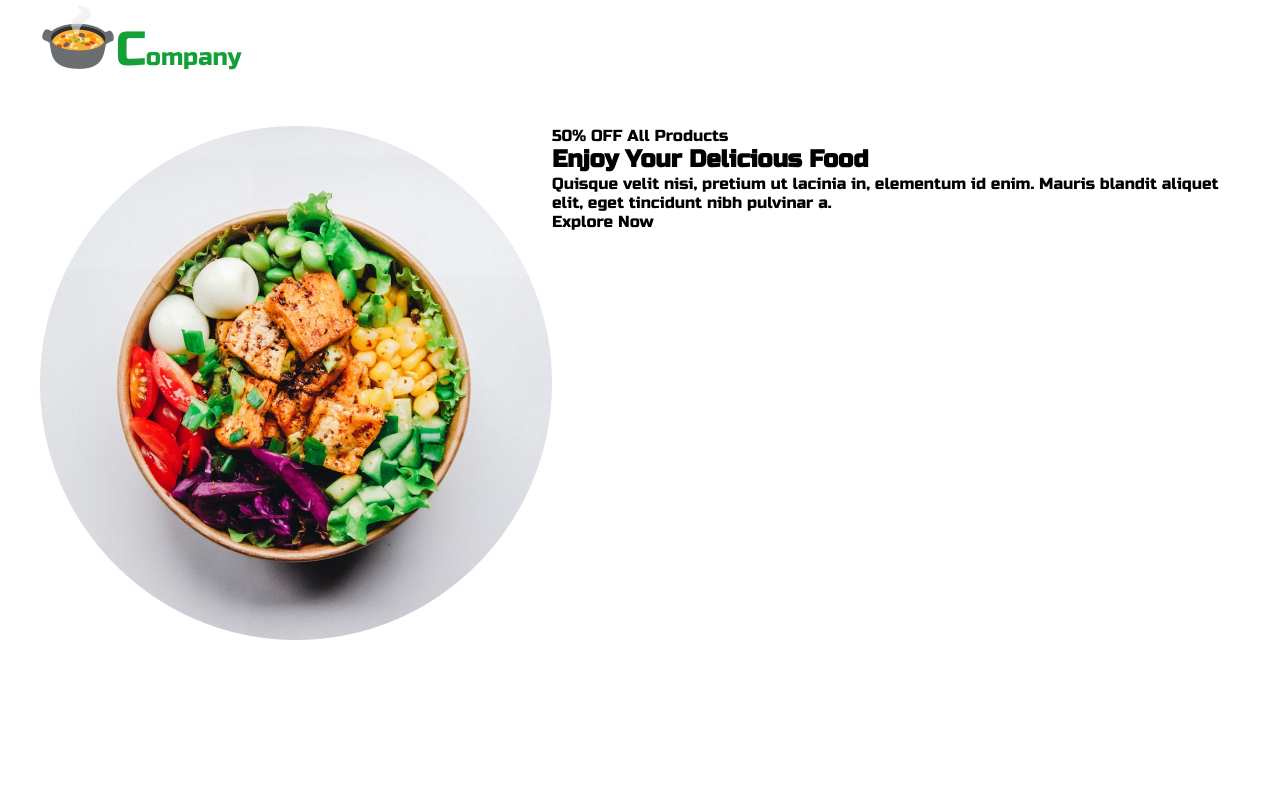
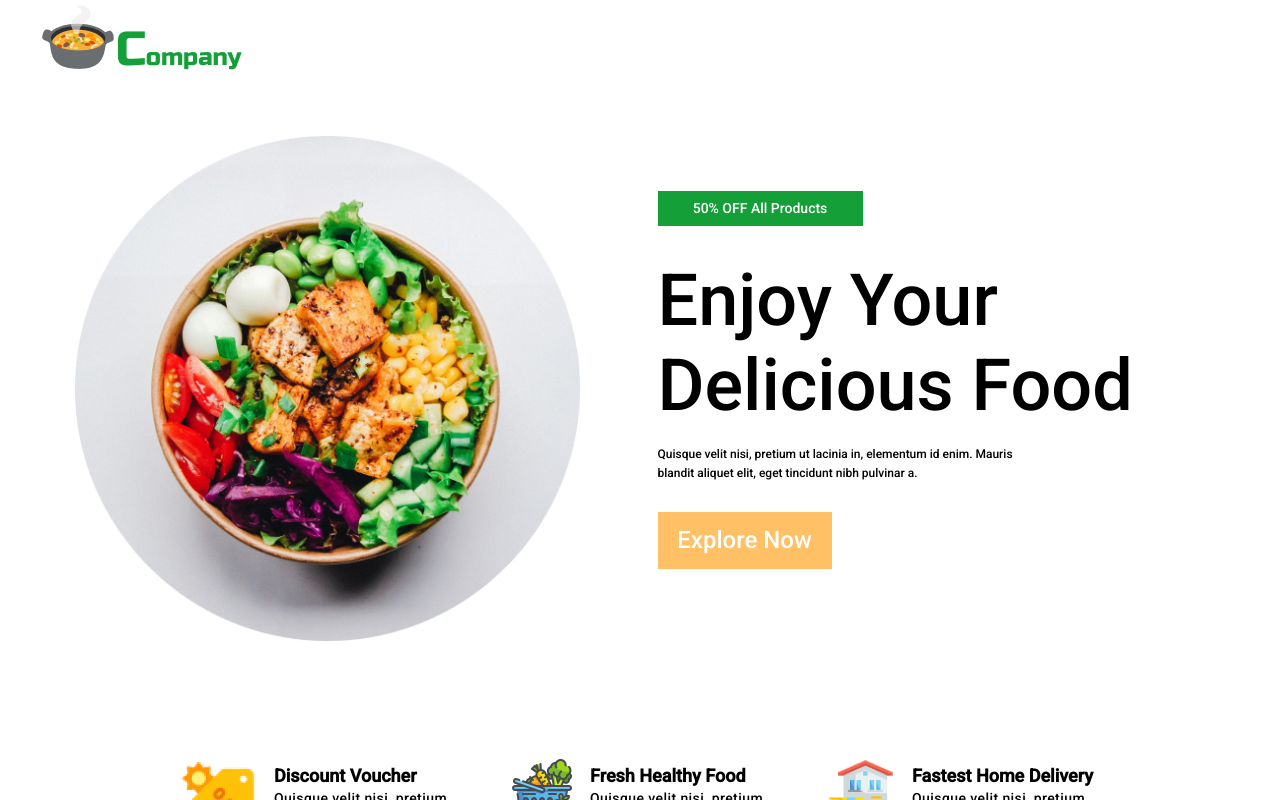
Before and after one commit to ashekhawat6198/Restaurant-website, a plain HTML site: page index.html in a window 1280 px wide. Drawn offline with Linux system fonts and the light colour scheme.

Commit message:
services section added

```diff
--- a/index.html
+++ b/index.html
@@ -23,7 +23,7 @@
                 <div class="hero-section-left">
                     <img src="images and logos/hero-section-image.jpg" alt=""class="herosection-left-img">
                 </div>
-                <div class="herosection-right">
+                <div class="hero-section-right">
                     <p class="herosection-right-para">50% OFF All Products</p>
                     <h2 class="herosection-right-heading">Enjoy Your Delicious Food</h2>
                     <p class="herosection-subheading">
@@ -34,6 +34,31 @@
                 </div>
             </div>
 
+            <div class="facilities">
+                <div class="discountvouch commonfacility">
+                  <div class="facility-image-1 facility-image"><img src="images and logos/discount-vouch.jpg" alt=""></div>
+                  <div class="facility-content">
+                    <div class="discount-heading facility-head">Discount Voucher</div>
+                    <p>Quisque velit nisi, pretium ut lacinia in df fasf</p>
+                  </div>
+
+                </div>
+                <div class="aboutfood commonfacility">
+                   <div class="facility-image-2 facility-image"><img src="images and logos/food-basket.jpg" alt=""></div>
+                   <div class="facility-content">
+                    <div class="food-quality-heading facility-head">Fresh Healthy Food</div>
+                    <p>Quisque velit nisi, pretium ut lacinia in df fasf</p>
+                  </div>
+                </div>
+                <div class="deliveryoptions commonfacility">
+                    <div class="facility-image-3 facility-image"><img src="images and logos/home-delivery.jpg" alt=""></div>
+                    <div class="facility-content ">
+                        <div class="delivery-heading facility-head">Fastest Home Delivery</div>
+                        <p>Quisque velit nisi, pretium ut lacinia in df fasf</p>
+                    </div>
+                </div>
+            </div>
+
         </div>
     </div>
 </body>
--- a/style.css
+++ b/style.css
@@ -1,4 +1,5 @@
 @import url("https://fonts.googleapis.com/css2?family=Be+Vietnam+Pro:ital,wght@0,100;0,200;0,400;0,500;1,100;1,200;1,400&family=Russo+One&display=swap");
+@import url("https://fonts.googleapis.com/css2?family=Be+Vietnam+Pro:ital,wght@0,100;0,200;0,400;0,500;1,100;1,200;1,400&family=Roboto:wght@500&family=Russo+One&display=swap");
 * {
   padding: 0;
   margin: 0;
@@ -53,24 +54,137 @@
   padding-top: 23px;
 }
 
+/* HERO  SECTION */
+
+.hero-section {
+  display: flex;
+  margin-top: 60px;
+}
+
+.hero-section-left {
+  width: 50%;
+  margin-left: 35px;
+}
+
+.herosection-left-img {
+  width: 505px;
+  height: 505px;
+}
+
+.hero-section-right {
+  margin-top: 55px;
+  width: 50%;
+  display: flex;
+  flex-direction: column;
+  gap: 2rem;
+}
+
+.herosection-right-para {
+  background-color: #149f39;
+  width: 205px;
+  height: 35px;
+  color: white;
+  font-size: 14px;
+  font-family: "Roboto", sans-serif;
+  font-weight: 400;
+  text-align: center;
+  padding: 9px;
+}
+
+.herosection-right-heading {
+  color: black;
+  font-size: 72px;
+
+  font-weight: 500;
+  font-family: "Roboto", sans-serif;
+}
+
+.herosection-subheading {
+  color: black;
+  font-size: 12px;
+  font-family: "Roboto", sans-serif;
+  font-weight: 500;
+  line-height: 19px;
+  width: 363px;
+  height: 35px;
+  margin-top: -15px;
+}
+
+.herosection-button {
+  font-family: "Roboto", sans-serif;
+  width: 174px;
+  height: 57px;
+  background-color: #ffc066;
+  text-align: center;
+  padding-top: 14px;
+  color: white;
+
+  font-size: 24px;
+
+  font-weight: 500;
+  /* line-height: 19px; */
+}
 
 
-/* HERO  SECTION */
-
-.hero-section{
-    display: flex;
-    margin-top: 50px;
+.facilities{
+  display: flex;
+  margin-top:7rem;
+  justify-content: center;
+  width: 878px;
+  height: 109px;
+  margin-left: 10rem;
+  gap: 3rem;
 }
 
-.hero-section-left{
-    width: 50%;
+.commonfacility{
+  display: flex;
+  /* width: 37%; */
+  gap: 1rem;
+
+
+
 }
 
-.herosection-left-img{
-    width: 512px;
-    height: 514px;
+.facility-content{
+  display: flex;
+  flex-direction: column;
+  width: 188px;
+  height: 38px;
+  padding-top: 9px;
+  gap: 4px;
 }
 
-.hero-section-right{
-    width: 50%;
+.facility-image-1{
+  width: 80px;
+  height: 83px;
 }
+
+.facility-image-2{
+  width: 64px;
+  height: 64px;
+
+}
+
+.facility-image-3{
+  width: 70px;
+  height: 70px;
+}
+
+.facility-head{
+  color: black;
+font-size: 18px;
+font-family: "Roboto", sans-serif;
+font-weight: 600;
+line-height: 19px;
+
+
+}
+
+.facility-content p{
+  color: black;
+font-size: 14px;
+font-family: "Roboto", sans-serif;
+/* font-weight: 300; */
+line-height: 19px;
+letter-spacing: 0.42px;
+}
```
Also changed, not shown: images and logos/discount-vouch.jpg (added), images and logos/food-basket.jpg (added), images and logos/home-delivery.jpg (added).
